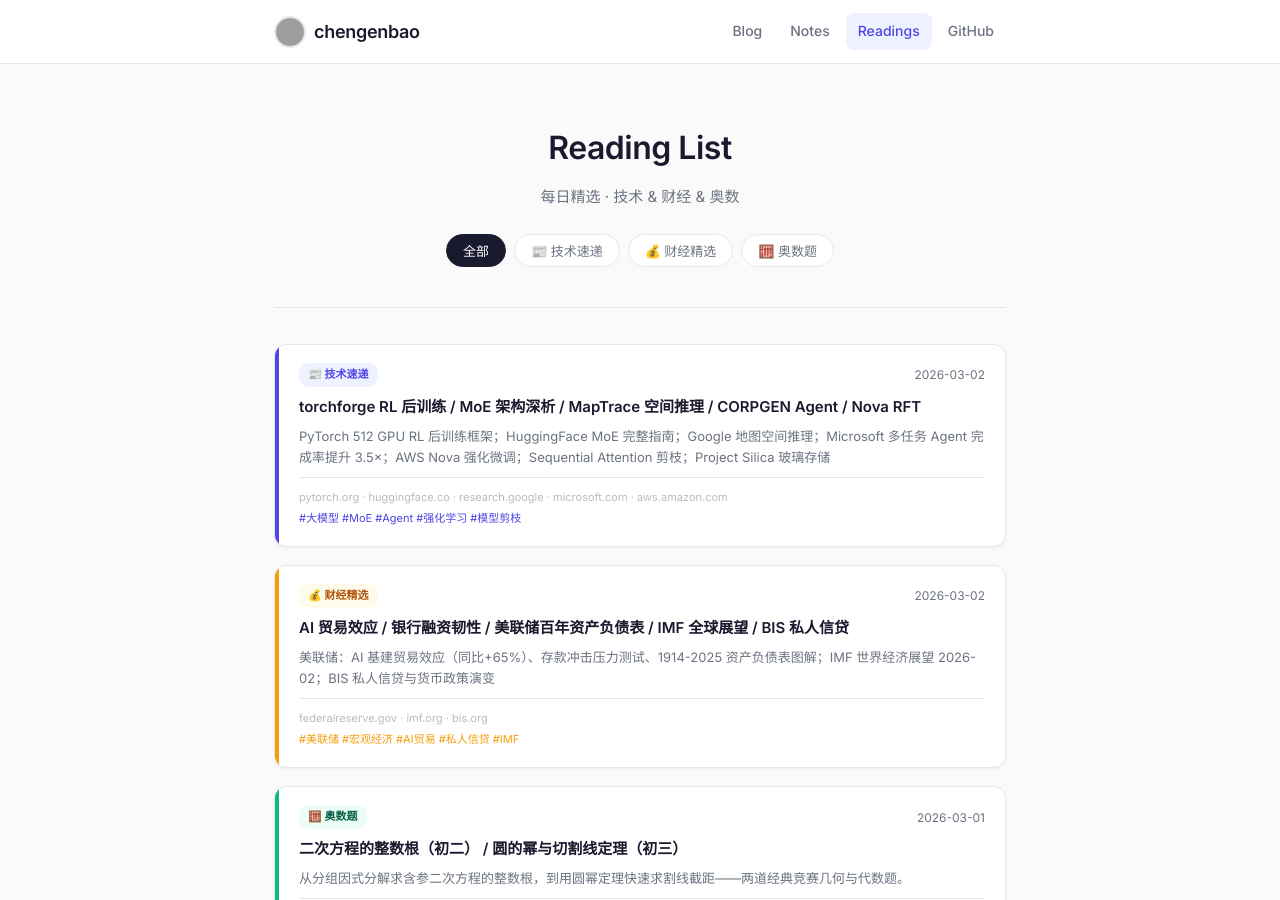
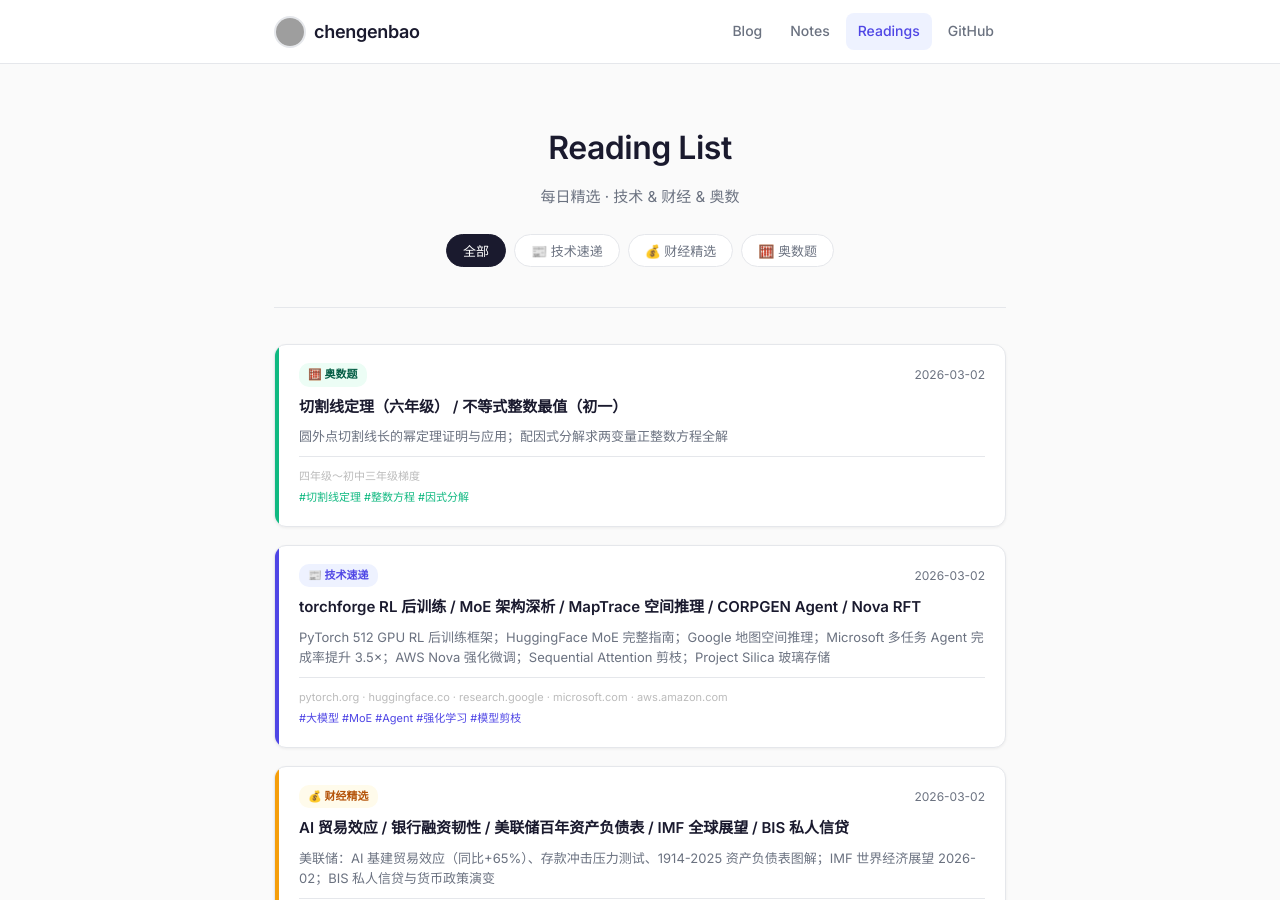
Before and after one commit to chengenbao/chengenbao.github.io, a Jekyll site: the page built from reading-list/index.md, in a window 1280 px wide and 900 px high. Built offline with Jekyll 4.4.1, drawn with Linux system fonts in a browser that asks for light colours; grey boxes are pictures that could not be loaded.

Commit message:
Add math card 2026-03-02 to reading list

```diff
--- a/reading-list/index.md
+++ b/reading-list/index.md
@@ -17,6 +17,21 @@ permalink: /reading-list/
   </div>
 
   <div class="rl-grid">
+<a class="rl-card math" href="/reading-list/2026-03-02-math/">
+  <div class="rl-accent"></div>
+  <div class="rl-body">
+    <div class="rl-top">
+      <span class="rl-badge math">🧮 奥数题</span>
+      <time>2026-03-02</time>
+    </div>
+    <h2>切割线定理（六年级） / 不等式整数最值（初一）</h2>
+    <p>圆外点切割线长的幂定理证明与应用；配因式分解求两变量正整数方程全解</p>
+    <div class="rl-meta">
+      <span class="rl-source">四年级～初中三年级梯度</span>
+      <span class="rl-tags">#切割线定理 #整数方程 #因式分解</span>
+    </div>
+  </div>
+</a>
 
     <a class="rl-card tech" href="/reading-list/2026-03-02-tech/">
       <div class="rl-accent"></div>
```
